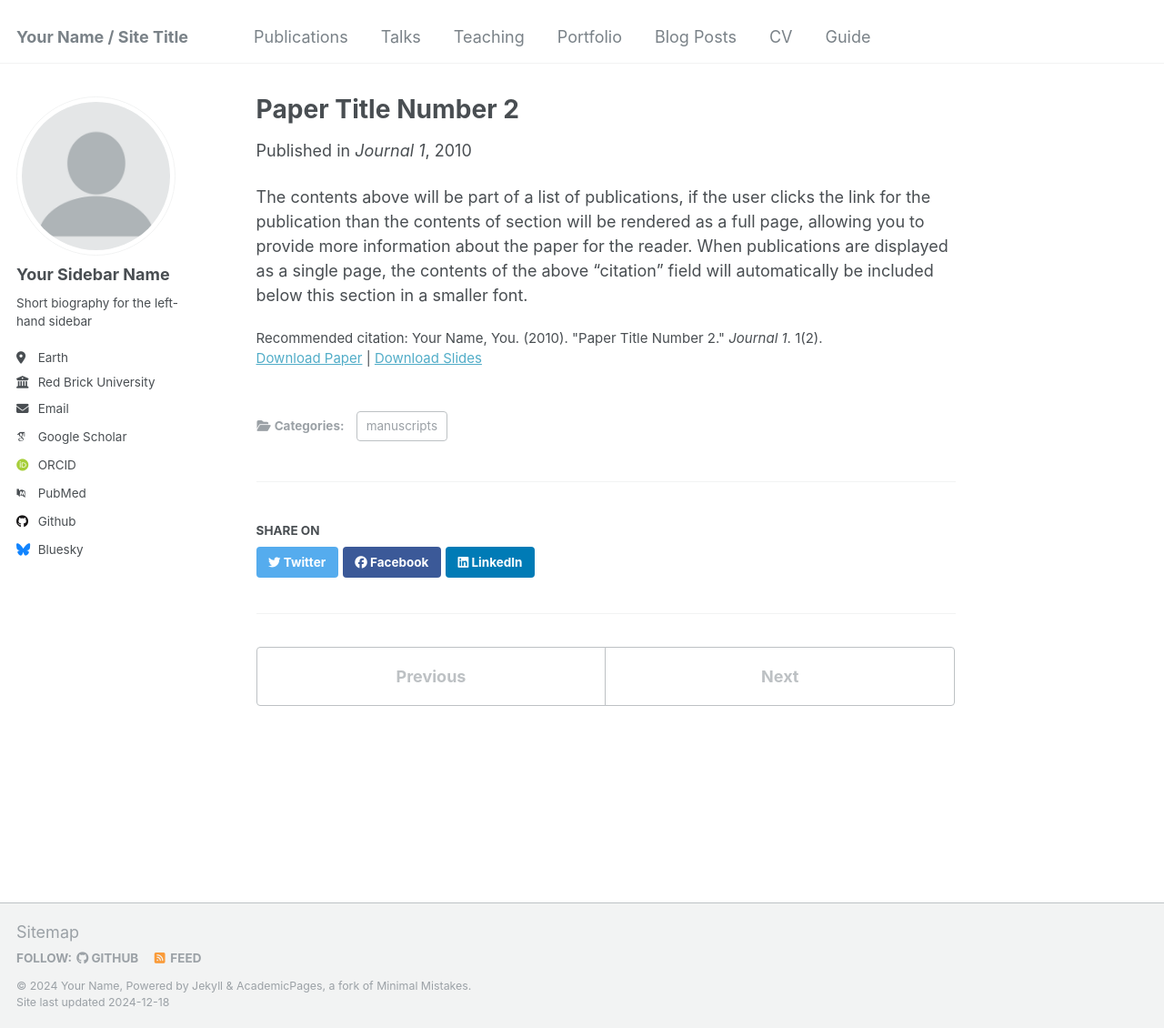
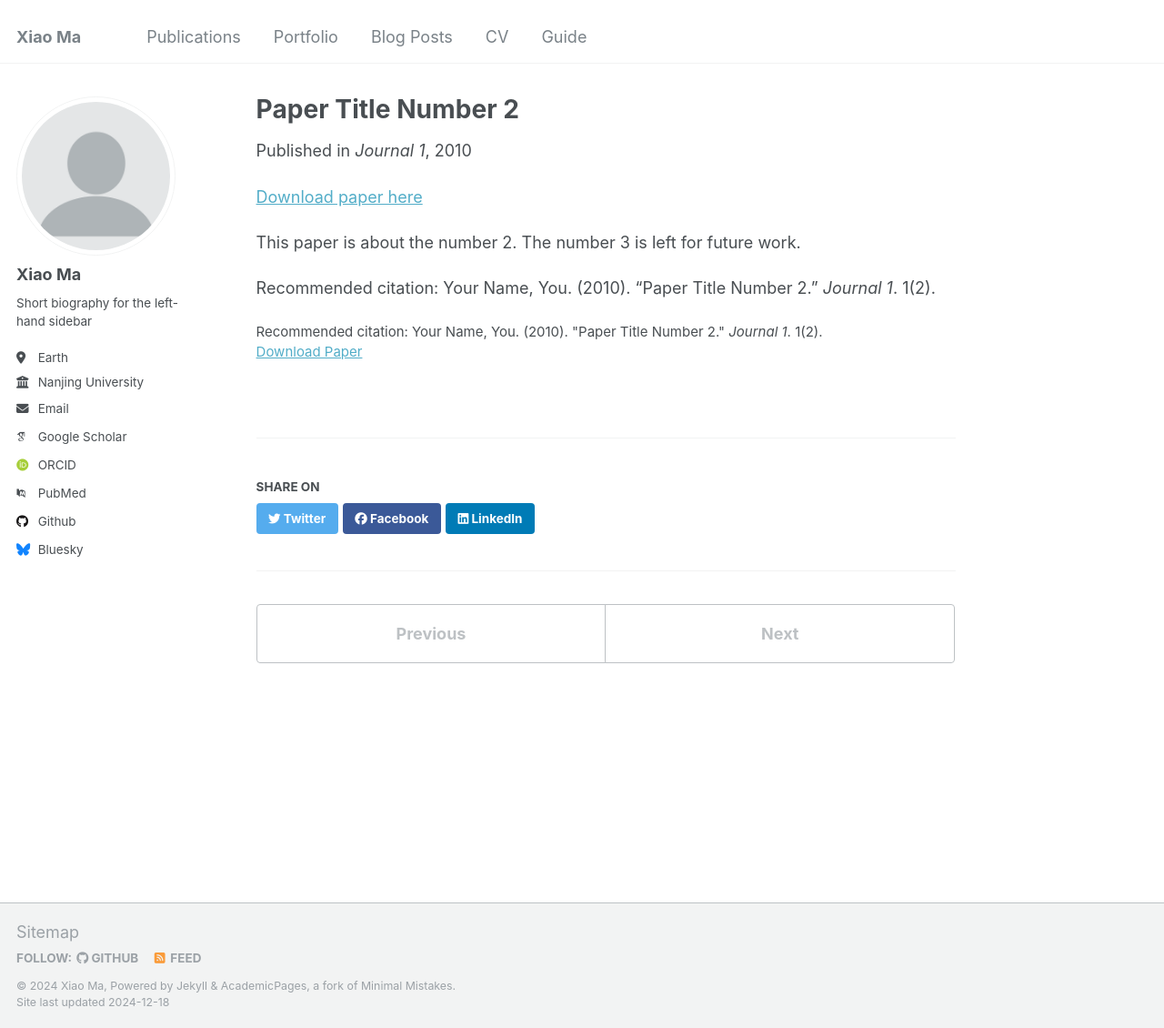
Before and after one commit to maxiao94/maxiao94.github.io, a Jekyll site: the page built from _publications/2010-10-01-paper-title-number-2.md, in a window 1280 px wide and 1130 px high. Shown: the whole window at 91% size. Built offline with Jekyll 4.4.1, drawn with Linux system fonts in a browser that asks for light colours; some web fonts are replaced.

Commit message:
change name
Signed-off-by: jiangkuaixue123 <jiangxiaozhou111@163.com>

```diff
--- a/_config.yml
+++ b/_config.yml
@@ -8,13 +8,13 @@
 
 # Basic Site Settings
 locale                   : "en-US"
-title                    : "Your Name / Site Title"
+title                    : "Xiao Ma"
 title_separator          : "-"
-name                     : &name "Your Name"
+name                     : &name "Xiao Ma"
 description              : &description "personal description"
-url                      : https://academicpages.github.io # the base hostname & protocol for your site e.g. "https://[your GitHub username].github.io"
+url                      : https://maxiao94.github.io # the base hostname & protocol for your site e.g. "https://[your GitHub username].github.io"
 baseurl                  : "" # the subpath of your site, e.g. "/blog"
-repository               : "academicpages/academicpages.github.io"
+repository               : "maxiao94/maxiao94.github.io"
 
 # Site Author - The following control what appear as part of the author content on the side bar.
 #               If a field is blank the icon and link will not appear, otherwise it will be shown.
@@ -22,11 +22,11 @@ repository               : "academicpages/academicpages.github.io"
 author:
   # Biographic information
   avatar           : "profile.png"
-  name             : "Your Sidebar Name"
+  name             : "Xiao Ma"
   pronouns         : # example: "she/her"
   bio              : "Short biography for the left-hand sidebar"
   location         : "Earth"
-  employer         : "Red Brick University"
+  employer         : "Nanjing University"
   uri              : # URL
   email            : "none@example.org"
 
--- a/_publications/2010-10-01-paper-title-number-2.md
+++ b/_publications/2010-10-01-paper-title-number-2.md
@@ -1,14 +1,16 @@
 ---
 title: "Paper Title Number 2"
 collection: publications
-category: manuscripts
 permalink: /publication/2010-10-01-paper-title-number-2
 excerpt: 'This paper is about the number 2. The number 3 is left for future work.'
 date: 2010-10-01
 venue: 'Journal 1'
-slidesurl: 'http://academicpages.github.io/files/slides2.pdf'
 paperurl: 'http://academicpages.github.io/files/paper2.pdf'
 citation: 'Your Name, You. (2010). &quot;Paper Title Number 2.&quot; <i>Journal 1</i>. 1(2).'
 ---
 
-The contents above will be part of a list of publications, if the user clicks the link for the publication than the contents of section will be rendered as a full page, allowing you to provide more information about the paper for the reader. When publications are displayed as a single page, the contents of the above "citation" field will automatically be included below this section in a smaller font.
+<a href='http://academicpages.github.io/files/paper2.pdf'>Download paper here</a>
+
+This paper is about the number 2. The number 3 is left for future work.
+
+Recommended citation: Your Name, You. (2010). "Paper Title Number 2." <i>Journal 1</i>. 1(2).
```
Also changed, not shown: _data/navigation.yml (+4 -4 lines), _publications/2009-10-01-paper-title-number-1.md (+5 -3 lines), _publications/2015-10-01-paper-title-number-3.md (+5 -3 lines), _publications/2025-02-17-paper-title-number-4.md (added, +13 -0 lines).
